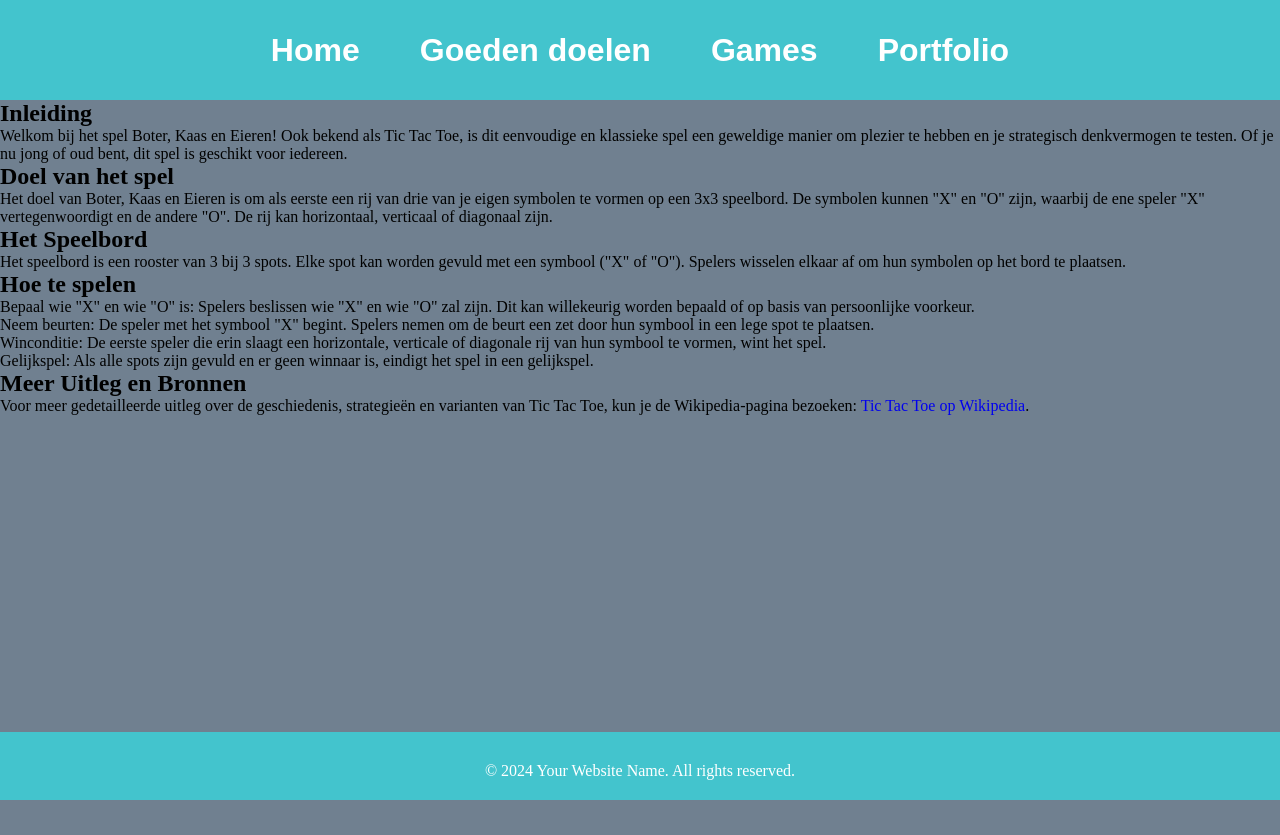
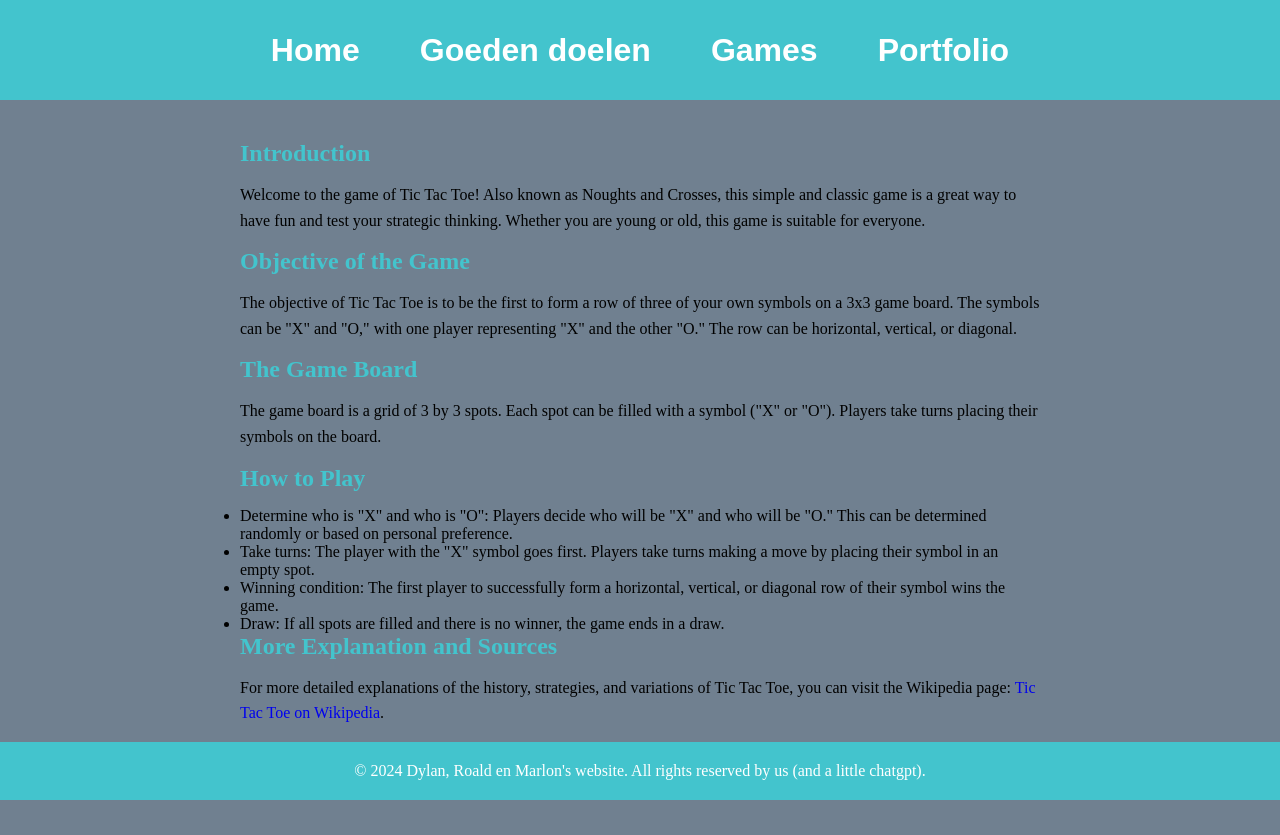
Before and after one commit to Dylanvanschouwen/Project-02-2023-2024, a PHP site: page /Game-uitleg-Dylan.php in a window 1280 px wide. Before the commit the page ends 800 px from the top, so only its background shows below. Run offline with PHP 8.4, Linux system fonts and the light colour scheme.

Commit message:
Finishing touches i guess?

```diff
--- a/Include/Footer.php
+++ b/Include/Footer.php
@@ -3,5 +3,5 @@
 <div class="footer-links">
 
     </div>
-    <p>&copy; 2024 Your Website Name. All rights reserved.</p>
+    <p>&copy; 2024 Dylan, Roald en Marlon's website. All rights reserved by us (and a little chatgpt).</p>
 </footer>
--- a/Webpages/Game-uitleg-Dylan.php
+++ b/Webpages/Game-uitleg-Dylan.php
@@ -4,7 +4,7 @@
     <meta charset="UTF-8">
     <meta name="viewport" content="width=device-width, initial-scale=1.0">
     <?php
-        $pageTitle = "Uitleg voor Tic-tac-toe spel";
+        $pageTitle = "Explanation for Tic-tac-toe Game";
         echo "<title>$pageTitle</title>";
     ?>
     <link rel="stylesheet" href="stylesheet.css">
@@ -14,25 +14,41 @@
     <main>
         <section class="Uitleg-D-game">
             <div id="D-uitleg">
-                <h1>Inleiding</h1>
-                <p>Welkom bij het spel Boter, Kaas en Eieren! Ook bekend als Tic Tac Toe, is dit eenvoudige en klassieke spel een geweldige manier om plezier te hebben en je strategisch denkvermogen te testen. Of je nu jong of oud bent, dit spel is geschikt voor iedereen.</p>
+                <!-- Introduction Section -->
+                <div class="D-Inleiding">
+                    <h1>Introduction</h1>
+                    <p>Welcome to the game of Tic Tac Toe! Also known as Noughts and Crosses, this simple and classic game is a great way to have fun and test your strategic thinking. Whether you are young or old, this game is suitable for everyone.</p>
+                </div>
+                <!-- Game Objective Section -->
+                <div id="D-doel-spel">
+                    <h1>Objective of the Game</h1>
+                    <p>The objective of Tic Tac Toe is to be the first to form a row of three of your own symbols on a 3x3 game board. The symbols can be "X" and "O," with one player representing "X" and the other "O." The row can be horizontal, vertical, or diagonal.</p>
+                </div>
+                <!-- Game Board Section -->
+                <div id="D-speelbord">
+                    <h1>The Game Board</h1>
+                    <p>The game board is a grid of 3 by 3 spots. Each spot can be filled with a symbol ("X" or "O"). Players take turns placing their symbols on the board.</p>
+                </div>
+                <!-- Game Rules Section -->
+                <div id="D-uitleg-spel">
+                    <h1>How to Play</h1>
+                    <ul>
+                        <li>Determine who is "X" and who is "O": Players decide who will be "X" and who will be "O." This can be determined randomly or based on personal preference.</li>
+                        <li>Take turns: The player with the "X" symbol goes first. Players take turns making a move by placing their symbol in an empty spot.</li>
+                        <li>Winning condition: The first player to successfully form a horizontal, vertical, or diagonal row of their symbol wins the game.</li>
+                        <li>Draw: If all spots are filled and there is no winner, the game ends in a draw.</li>
+                    </ul>
+                </div>
+                <!-- More Explanation and Sources Section -->
+                <div id="D-meer-uitleg">
+                    <h1>More Explanation and Sources</h1>
+                    <p>For more detailed explanations of the history, strategies, and variations of Tic Tac Toe, you can visit the Wikipedia page: <a href="https://en.wikipedia.org/wiki/Tic-tac-toe" target="_blank">Tic Tac Toe on Wikipedia</a>.</p>
+                </div>
 
-                <h1>Doel van het spel</h1>
-                <p>Het doel van Boter, Kaas en Eieren is om als eerste een rij van drie van je eigen symbolen te vormen op een 3x3 speelbord. De symbolen kunnen "X" en "O" zijn, waarbij de ene speler "X" vertegenwoordigt en de andere "O". De rij kan horizontaal, verticaal of diagonaal zijn.</p>
-
-                <h1>Het Speelbord</h1>
-                <p>Het speelbord is een rooster van 3 bij 3 spots. Elke spot kan worden gevuld met een symbool ("X" of "O"). Spelers wisselen elkaar af om hun symbolen op het bord te plaatsen.</p>
-
-                <h1>Hoe te spelen</h1>
-                <ol>
-                    <li>Bepaal wie "X" en wie "O" is: Spelers beslissen wie "X" en wie "O" zal zijn. Dit kan willekeurig worden bepaald of op basis van persoonlijke voorkeur.</li>
-                    <li>Neem beurten: De speler met het symbool "X" begint. Spelers nemen om de beurt een zet door hun symbool in een lege spot te plaatsen.</li>
-                    <li>Winconditie: De eerste speler die erin slaagt een horizontale, verticale of diagonale rij van hun symbool te vormen, wint het spel.</li>
-                    <li>Gelijkspel: Als alle spots zijn gevuld en er geen winnaar is, eindigt het spel in een gelijkspel.</li>
-                </ol>
-
-                <h1>Meer Uitleg en Bronnen</h1>
-                <p>Voor meer gedetailleerde uitleg over de geschiedenis, strategieën en varianten van Tic Tac Toe, kun je de Wikipedia-pagina bezoeken: <a href="https://nl.wikipedia.org/wiki/Kruisje-rondje" target="_blank">Tic Tac Toe op Wikipedia</a>.</p>
+                <!-- Button to Go Back to Game-Dylan.php -->
+                <div>
+                    <button onclick="window.location.href='../Game-Dylan.php'">Back to Game</button>
+                </div>
             </div>
         </section>
     </main>
--- a/Webpages/links-goedendoelen.php
+++ b/Webpages/links-goedendoelen.php
@@ -18,7 +18,7 @@
     </header>
     <section>
         <ul id="links_list">
-            <li><a href="Goedendoelen-Dylan.php"> Goedendoelen van Dylan en ik deze heb gekozen!</a></li>
+            <li><a href="Goedendoelen-Dylan.php"> Dit is het Goededoel van dylan</a></li>
             <li><a href="Goedendoelen-marlon.php">Goedendoelen van Marlon en ik deze heb gekozen!</a></li>
             <li><a href="Goedendoelen-Roald.php">Goedendoelen van Roald en ik deze heb gekozen!</a></li>
         </ul>
--- a/Webpages/stylesheet.css
+++ b/Webpages/stylesheet.css
@@ -3,7 +3,7 @@
 * {
     margin: 0;
     padding: 0;
-    box-sizing: border-box; /* Fixing box model */
+    box-sizing: border-box;
     text-decoration: none;
 }
 
@@ -43,22 +42,6 @@
     padding: 20px;
     color: white;
     text-align: center;
-}
-
-.footer-links {
-    display: flex;
-    justify-content: space-around;
-    margin-top: 10px;
-}
-
-.footer-links a {
-    color: white;
-    text-decoration: none;
-    font-weight: bold;
-}
-
-.footer-links a:hover {
-    text-decoration: underline;
 }
 
 /* Css Links page */
@@ -298,6 +272,116 @@
     flex-direction: column;
     justify-content: center;
     align-items: center;
-    min-height: calc(10vh - 10px); /* 10px is de margin-bottom waarde van het .container element */
+    min-height: calc(10vh - 10px);
     margin: 0;
 }
+
+/* Index CSS page */
+.thumbnails {
+  text-align: center;
+  margin-bottom: 20px;
+}
+
+#index-thumbnails-title {
+  font-size: 24px;
+  margin:25px;
+  color: #333;
+}
+
+.thumbnail-png img {
+  width: 30%; /* Adjust as needed */
+  margin: 10px;
+  border: 1px solid #ddd;
+  border-radius: 5px;
+}
+
+/* Style the game explanation links */
+.Game-explanation-links {
+  display: flex;
+  justify-content: space-around;
+  margin-bottom: 20px;
+}
+
+.Game-explanation-links a {
+  color: white;
+  background-color: #87CEEB;
+  padding: 10px;
+  border-radius: 15px;
+}
+
+/* Style the about us section */
+.about-us {
+  text-align: center;
+  margin-bottom: 20px;
+}
+
+.profiles img {
+  width: 80px;
+  border-radius: 50%;
+  margin: 10px;
+}
+
+/* Style the donate to play section */
+.Donate-to-play {
+  background-color: #4CAF50;
+  color: #fff;
+  text-align: center;
+  padding: 20px;
+  border-radius: 5px;
+  margin-bottom: 7vh;
+}
+
+.Donate-to-play h1 {
+  font-size: 32px;
+  margin-bottom: 10px;
+}
+
+.Donate-to-play-explanation {
+  font-size: 18px;
+  line-height: 1.6;
+  margin-bottom: 25px;
+}
+#profile-para{
+  font-size: 18px;
+  background-color:#43C4CD;
+  padding: 10px;
+  border-radius: 5px;
+  color: white;
+  margin-bottom: 10px;
+  margin-top: 10px;
+  margin-left: 40%;
+  margin-right: 40%;
+}
+#profile-para-a{
+  color:white;
+}
+
+/* Dylan game explanation CSS */
+.Uitleg-D-game {
+  padding: 20px;
+  margin: 20px;
+}
+
+#D-uitleg {
+  max-width: 800px;
+  margin: 0 auto;
+}
+
+.Uitleg-D-game h1 {
+  color: #43C4CD;
+  margin-bottom: 15px;
+}
+
+.Uitleg-D-game p {
+  font-size: 16px;
+  line-height: 1.6;
+  margin-bottom: 15px;
+}
+
+.Uitleg-D-game ol {
+  list-style-type: decimal;
+  margin-bottom: 15px;
+}
+#D-meer-uitleg{
+  margin-bottom:50px;
+}
```
Also changed, not shown: other parts of Webpages/stylesheet.css (+14 -24 lines), Webpages/Game-Dylan.php (+21 -1 lines), Webpages/Index.php (+34 -24 lines), Webpages/dylan-game.js (+21 -6 lines).
